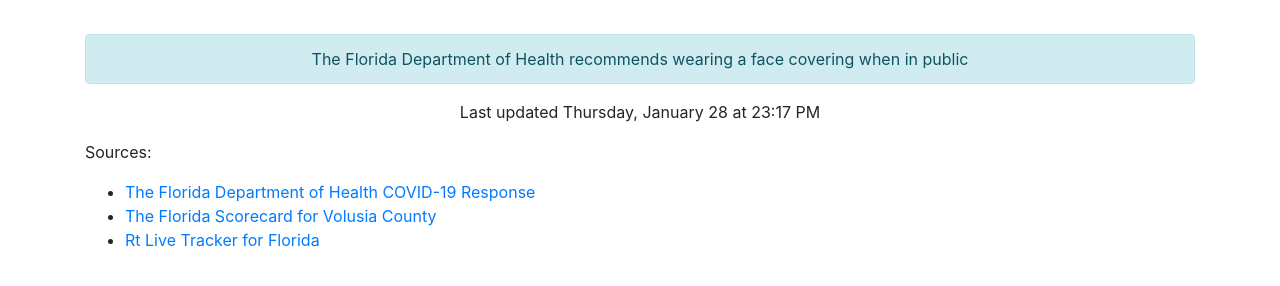
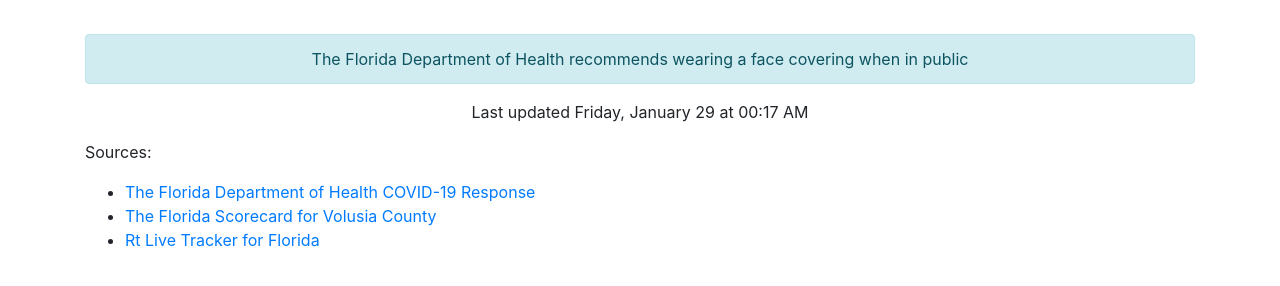
Before and after one commit to thinkjson/timeforchurch, a Jekyll site: the page built from index.md, in a window 1280 px wide. Shown: the part 544-830 px from the top of the page. Built offline with Jekyll 4.4.1, drawn with Linux system fonts in a browser that asks for light colours; our own code applies the rules of GitHub Pages for plain Markdown files.

Commit message:
Updating data

```diff
--- a/_includes/data.html
+++ b/_includes/data.html
@@ -10,4 +10,4 @@
     <div class="outcome text-success">YES</div>
     <div class="alert alert-info" role="alert">The Florida Department of Health recommends wearing a face covering when in public</div>
 
-    <p>Last updated Thursday, January 28 at 23:17 PM</p>
+    <p>Last updated Friday, January 29 at 00:17 AM</p>
```
